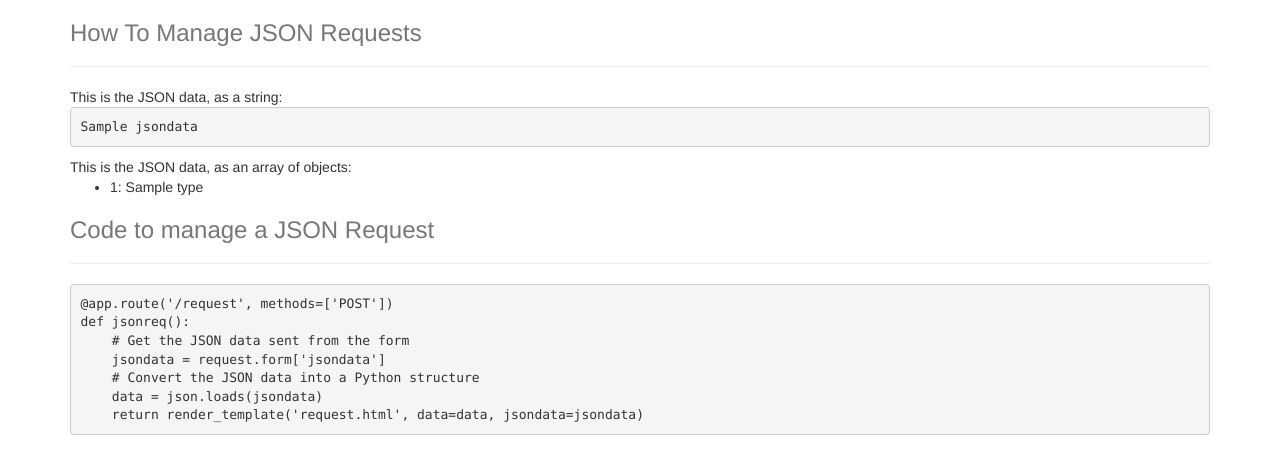
After one commit to alexpadraic/auto-trash, a Flask app: template webapp/flask-test/templates/request.html in a window 1280 px wide. The commit adds this page. Shown: the top 474 px of the page. Run offline with Flask 2, Linux system fonts and the light colour scheme; the template is opened without the code that fills it: most values are stand-ins (such as "Sample title", 1, 10 or a date in 2020); some libraries are stand-ins or nearby versions.

Commit message:
Add test website.

```diff
--- /dev/null
+++ b/webapp/flask-test/app.py
@@ -0,0 +1,36 @@
+# We'll render HTML templates and access data sent by POST
+# using the request object from flask
+from flask import Flask, render_template, request
+import json
+
+# Initialize the Flask application
+app = Flask(__name__)
+
+
+# This route will show a form to submit some JSON data
+@app.route('/')
+def index():
+    return render_template('form.html')
+
+
+# This route will accept a request containing JSON
+# Then we'll convert that data into Python a structure
+# and print it.
+# Because we used a standard HTML form post to send the
+# data, we need to get the JSON from request.form
+# If on other hand the information was sent from an app,
+# or even a python urllib2.Request we would need to use
+# request.data to get the JSON string
+@app.route('/request', methods=['POST'])
+def jsonreq():
+    # Get the JSON data sent from the form
+    jsondata = request.form['jsondata']
+    # Convert the JSON data into a Python structure
+    data = json.loads(jsondata)
+    return render_template('request.html', data=data, jsondata=jsondata)
+
+if __name__ == '__main__':
+    app.run(
+        host="0.0.0.0",
+        port=int("80")
+    )
--- /dev/null
+++ b/webapp/flask-test/templates/request.html
@@ -0,0 +1,39 @@
+<!DOCTYPE html>
+<html lang="en">
+  <head>
+    <link href="//netdna.bootstrapcdn.com/bootstrap/3.0.0/css/bootstrap.min.css"
+          rel="stylesheet">
+  </head>
+  <body>
+    <div class="container">
+      <div class="header">
+        <h3 class="text-muted">How To Manage JSON Requests</h3>
+      </div>
+      <hr/>
+      <div>
+      This is the JSON data, as a string:<br />
+      <pre>{{jsondata}}</pre>
+      This is the JSON data, as an array of objects:<br />
+      <ul>
+      {% for item in data %}
+        <li>{{item.id}}: {{item.type}}</li>
+      {% endfor %}
+    </ul>
+      </div>
+      <div class="header">
+        <h3 class="text-muted">Code to manage a JSON Request</h3>
+      </div>
+      <hr/>
+<pre>
+@app.route('/request', methods=['POST'])
+def jsonreq():
+    # Get the JSON data sent from the form
+    jsondata = request.form['jsondata']
+    # Convert the JSON data into a Python structure
+    data = json.loads(jsondata)
+    return render_template('request.html', data=data, jsondata=jsondata)
+</pre>
+      </div>
+    </div>
+  </body>
+</html>
```
Also changed, not shown: webapp/flask-test/setup.py (added, +15 -0 lines), webapp/flask-test/templates/form.html (added, +26 -0 lines), webapp/templates/main.css (added, +34 -0 lines), webapp/templates/main.html (+14 -2 lines), 1 other file.
